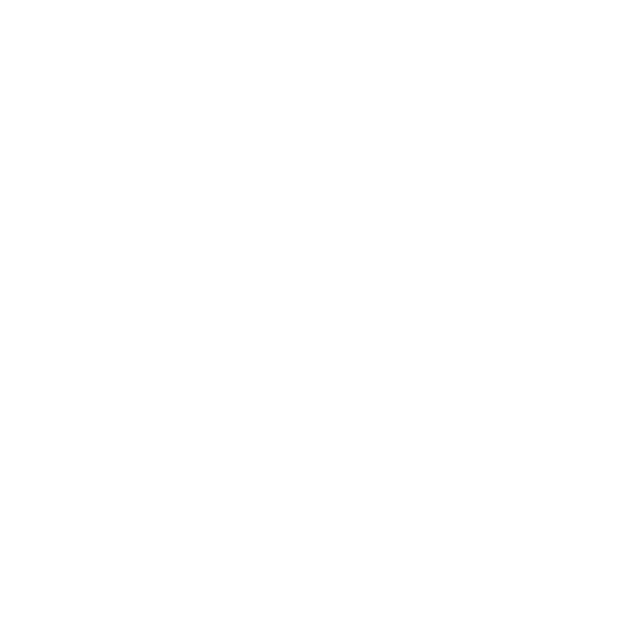
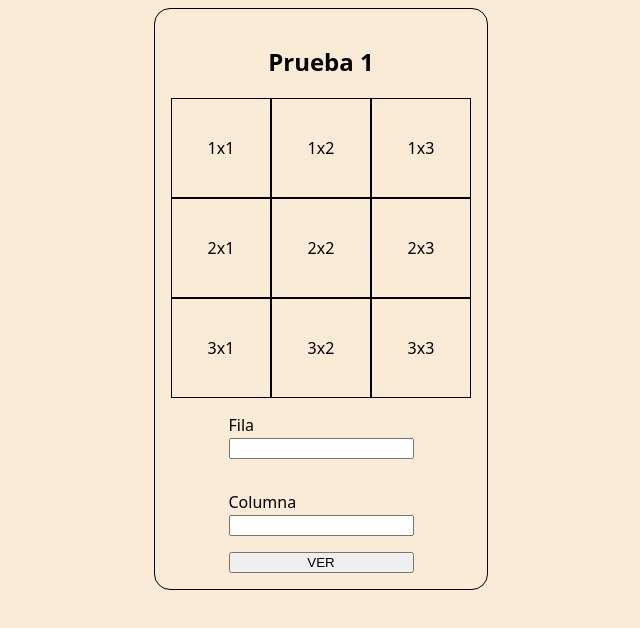
Before and after one commit to kaandradec/pw_u1_p8_ka, a plain HTML site: page index.html in a window 1280 px wide. Shown: the whole page, without its empty margins (319-959 px from the left). Drawn offline with Linux system fonts and the light colour scheme.

Commit message:
prueba u1

```diff
--- /dev/null
+++ b/css/styles.css
@@ -0,0 +1,60 @@
+body {
+    background-color: antiquewhite;
+    font-family: system-ui, -apple-system, BlinkMacSystemFont, 'Segoe UI', Roboto, Oxygen, Ubuntu, Cantarell, 'Open Sans', 'Helvetica Neue', sans-serif;
+}
+
+.container {
+    display: flex;
+    flex-direction: column;
+    align-items: center;
+}
+
+.juego-container {
+    margin: auto;
+    border: 1px solid black;
+    padding: 16px;
+    border-radius: 16px;
+
+    display: flex;
+    flex-direction: column;
+    align-items: center;
+}
+
+.cuadricula {
+    display: grid;
+    grid-template-columns: 100px 100px 100px;
+    grid-template-rows: 100px 100px 100px;
+}
+
+.cuadricula>div {
+    border: 1px solid black;
+    display: flex;
+    justify-content: center;
+    align-items: center;
+}
+
+.formulario>p:before {
+    content: attr(type);
+    display: block;
+}
+
+.formulario-container{
+    display: flex;
+    justify-content: center;
+}
+
+.formulario{
+    display: flex;
+    flex-direction: column;
+}
+
+#idMensaje {
+    text-align: center;
+    color: green;
+    font-weight: bold;
+}
+
+button{
+    width: 100%;
+    height: 100%;
+}
--- a/index.html
+++ b/index.html
@@ -1,11 +1,40 @@
 <!DOCTYPE html>
 <html lang="en">
+
 <head>
     <meta charset="UTF-8">
     <meta name="viewport" content="width=device-width, initial-scale=1.0">
     <title>Document</title>
+    <link rel="stylesheet" href="./css/styles.css">
+    <script src="./js/script.js"></script>
 </head>
+
 <body>
+    <div class="container">
+        <section class="juego-container">
+            <h1 style="text-align: center;">Prueba 1</h1>
+            <span id="idMensaje"></span>
+            <div class="cuadricula">
+                <div id="id1x1"><label>1x1</label></div>
+                <div id="id1x2"><label>1x2</label></div>
+                <div id="id1x3"><label>1x3</label></div>
+                <div id="id2x1"><label>2x1</label></div>
+                <div id="id2x2"><label>2x2</label></div>
+                <div id="id2x3"><label>2x3</label></div>
+                <div id="id3x1"><label>3x1</label></div>
+                <div id="id3x2"><label>3x2</label></div>
+                <div id="id3x3"><label>3x3</label></div>
+            </div>
 
+            <div class="formulario-container">
+                <form class="formulario" action="#">
+                    <p type="Fila"><input type="text" id="idFila"></p>
+                    <p type="Columna"><input type="text" id="idColumna"></p>
+                    <button onclick="cambiarLabelAButton()">VER</button>
+                </form>
+            </div>
+        </section>
+    </div>
 </body>
+
 </html>
--- /dev/null
+++ b/js/script.js
@@ -0,0 +1,84 @@
+const obtenerElementos = () => ({
+    filaEl: document.getElementById('idFila'),
+    columnaEl: document.getElementById('idColumna'),
+    mensajeEl: document.getElementById('idMensaje'),
+
+    el1x1: document.getElementById('id1x1'),
+    el1x2: document.getElementById('id1x2'),
+    el1x3: document.getElementById('id1x3'),
+    el2x1: document.getElementById('id2x1'),
+    el2x2: document.getElementById('id2x2'),
+    el2x3: document.getElementById('id2x3'),
+    el3x1: document.getElementById('id3x1'),
+    el3x2: document.getElementById('id3x2'),
+    el3x3: document.getElementById('id3x3'),
+
+})
+
+let historialRespuestas = [];
+const cambiarLabelAButton = () => {
+
+    console.log(historialRespuestas);
+
+    // const tresValores = historialRespuestas.limit(3)
+    const { filaEl, columnaEl, mensajeEl, el1x1, el1x2, el1x3, el2x1, el2x2, el2x3, el3x1, el3x2, el3x3 } = obtenerElementos();
+
+
+
+
+    const [numFila, numCol] = [filaEl.value, columnaEl.value]
+
+    const elementoACambiar = `${numFila}x${numCol}`;
+
+
+    let botonNuevo = ``;
+
+    let suma = parseInt(numFila) + parseInt(numCol);
+    console.log(suma);
+
+    if ((suma % 2) === 0) { //PAR
+        botonNuevo = `
+        <button>O</button>
+        `;
+        historialRespuestas.push('O')
+    } else {
+        botonNuevo = `
+        <button>X</button>
+        `;
+        historialRespuestas.push('X')
+    }
+
+
+    if (elementoACambiar === '1x1') {
+        el1x1.innerHTML = botonNuevo;
+    } else if (elementoACambiar === '1x2') {
+        el1x2.innerHTML = botonNuevo;
+    } else if (elementoACambiar === '1x3') {
+        el1x3.innerHTML = botonNuevo;
+    } else if (elementoACambiar === '2x1') {
+        el2x1.innerHTML = botonNuevo;
+    } else if (elementoACambiar === '2x2') {
+        el2x2.innerHTML = botonNuevo;
+    } else if (elementoACambiar === '2x3') {
+        el2x3.innerHTML = botonNuevo;
+    } else if (elementoACambiar === '3x1') {
+        el3x1.innerHTML = botonNuevo;
+    } else if (elementoACambiar === '3x2') {
+        el3x2.innerHTML = botonNuevo;
+    } else if (elementoACambiar === '3x3') {
+        el3x3.innerHTML = botonNuevo;
+    }
+
+    const res1 = historialRespuestas[0];
+    const res2 = historialRespuestas[1];
+    const res3 = historialRespuestas[2];
+
+    if (res1 === 'X' && res2 === 'X' && res3 === 'X') {
+        mensajeEl.innerText = 'Felicitaciones';
+    } else if (res1 === 'O' && res2 === 'O' && res3 === 'O') {
+        mensajeEl.innerText = 'Felicitaciones';
+    }
+
+
+
+}
```
